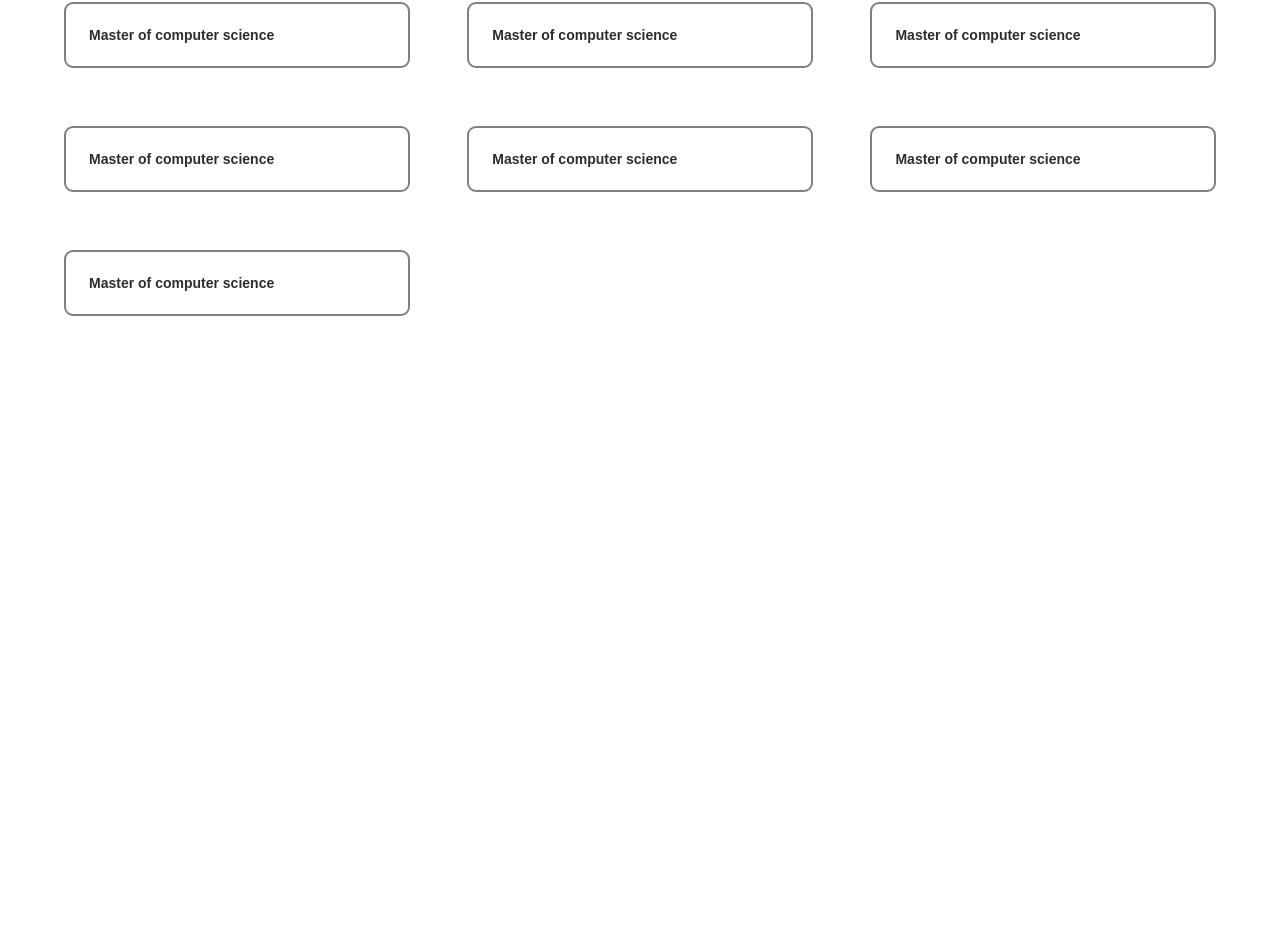
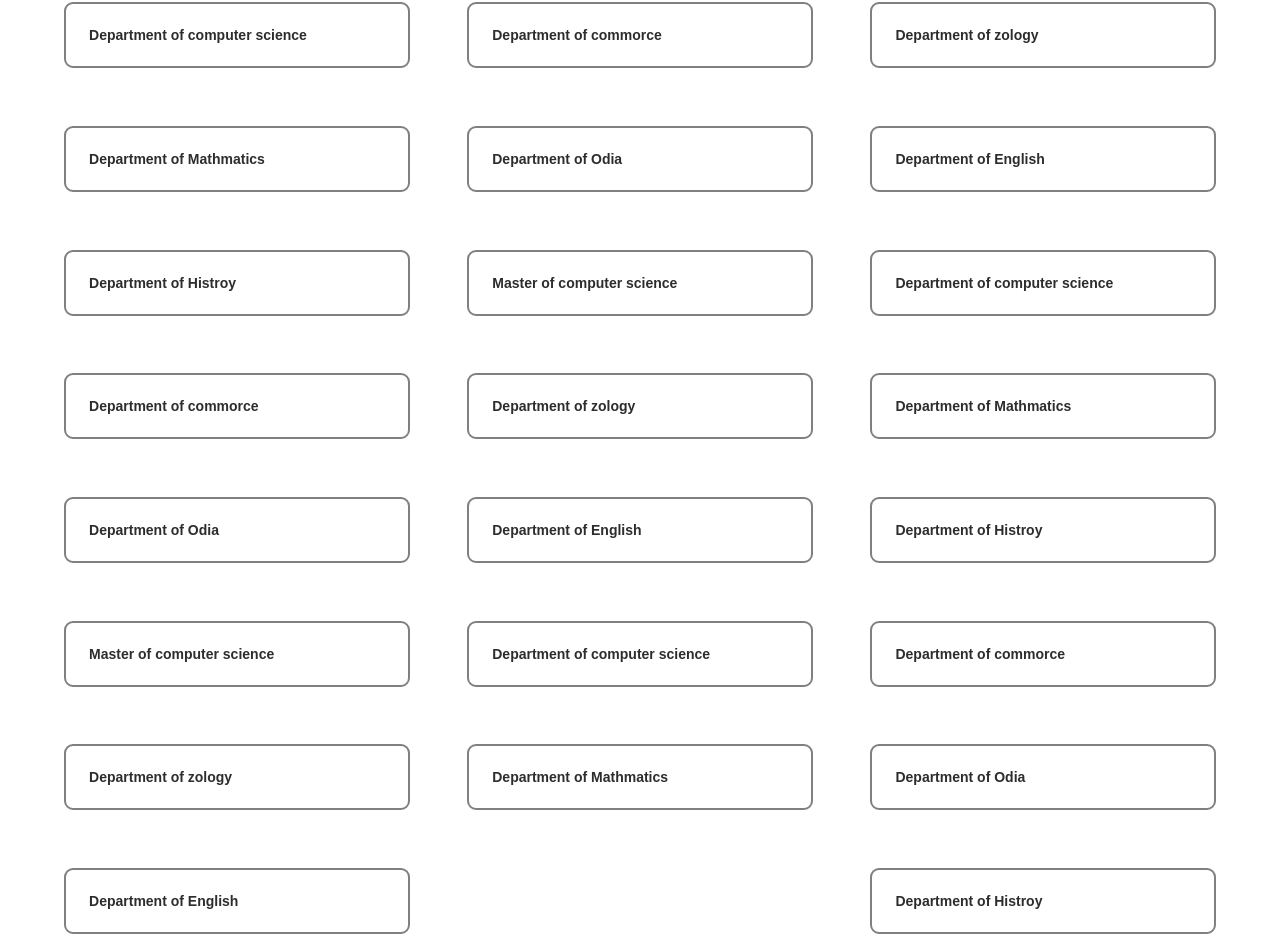
Before and after one commit to coderakashmain/StudyVault_Frontend, a React (Vite) app: page / in a window 1280 px wide. Shown: the part 678-1630 px from the top of the page. Before the commit the page ends 1115 px from the top, so only its background shows below. Built offline with nearby package versions, Linux system fonts and the light colour scheme.

Commit message:
update complete

```diff
--- a/src/Component/Home-T/HomeT.jsx
+++ b/src/Component/Home-T/HomeT.jsx
@@ -19,34 +19,82 @@ const HomeT = () => {
             <h2>All departmet :</h2>
             <div className="department-list">
               <div className="department">
-                <p>Master of computer science</p>
+                <p>Master of computer Application</p>
+              </div>
+              <div className="department">
+                <p>Master of business administration</p>
               </div>
               <div className="department">
                 <p>Master of computer science</p>
               </div>
               <div className="department">
-                <p>Master of computer science</p>
+                <p>Department of computer science </p>
+              </div>
+              <div className="department">
+                <p>Department of commorce</p>
+              </div>
+              <div className="department">
+                <p>Department of zology </p>
+              </div>
+              <div className="department">
+                <p>Department of Mathmatics</p>
+              </div>
+              <div className="department">
+                <p>Department of Odia</p>
+              </div>
+              <div className="department">
+                <p>Department of English</p>
+              </div>
+              <div className="department">
+                <p>Department of Histroy</p>
               </div>
               <div className="department">
                 <p>Master of computer science</p>
               </div>
               <div className="department">
-                <p>Master of computer science</p>
+                <p>Department of computer science </p>
+              </div>
+              <div className="department">
+                <p>Department of commorce</p>
+              </div>
+              <div className="department">
+                <p>Department of zology </p>
+              </div>
+              <div className="department">
+                <p>Department of Mathmatics</p>
+              </div>
+              <div className="department">
+                <p>Department of Odia</p>
+              </div>
+              <div className="department">
+                <p>Department of English</p>
+              </div>
+              <div className="department">
+                <p>Department of Histroy</p>
               </div>
               <div className="department">
                 <p>Master of computer science</p>
               </div>
               <div className="department">
-                <p>Master of computer science</p>
+                <p>Department of computer science </p>
               </div>
               <div className="department">
-                <p>Master of computer science</p>
+                <p>Department of commorce</p>
               </div>
               <div className="department">
-                <p>Master of computer science</p>
+                <p>Department of zology </p>
               </div>
               <div className="department">
-                <p>Master of computer science</p>
+                <p>Department of Mathmatics</p>
+              </div>
+              <div className="department">
+                <p>Department of Odia</p>
+              </div>
+              <div className="department">
+                <p>Department of English</p>
+              </div>
+              <div className="department">
+                <p>Department of Histroy</p>
               </div>
             </div>
           </div>
```
